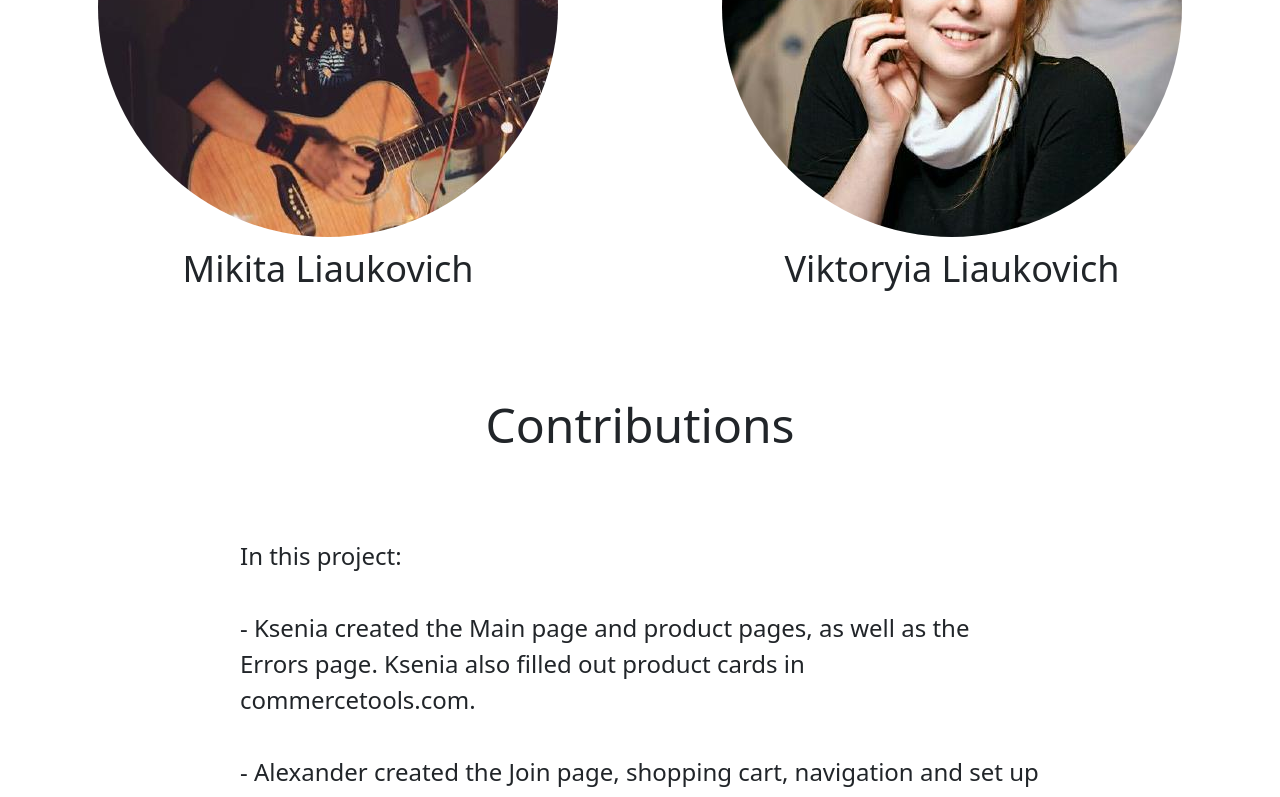
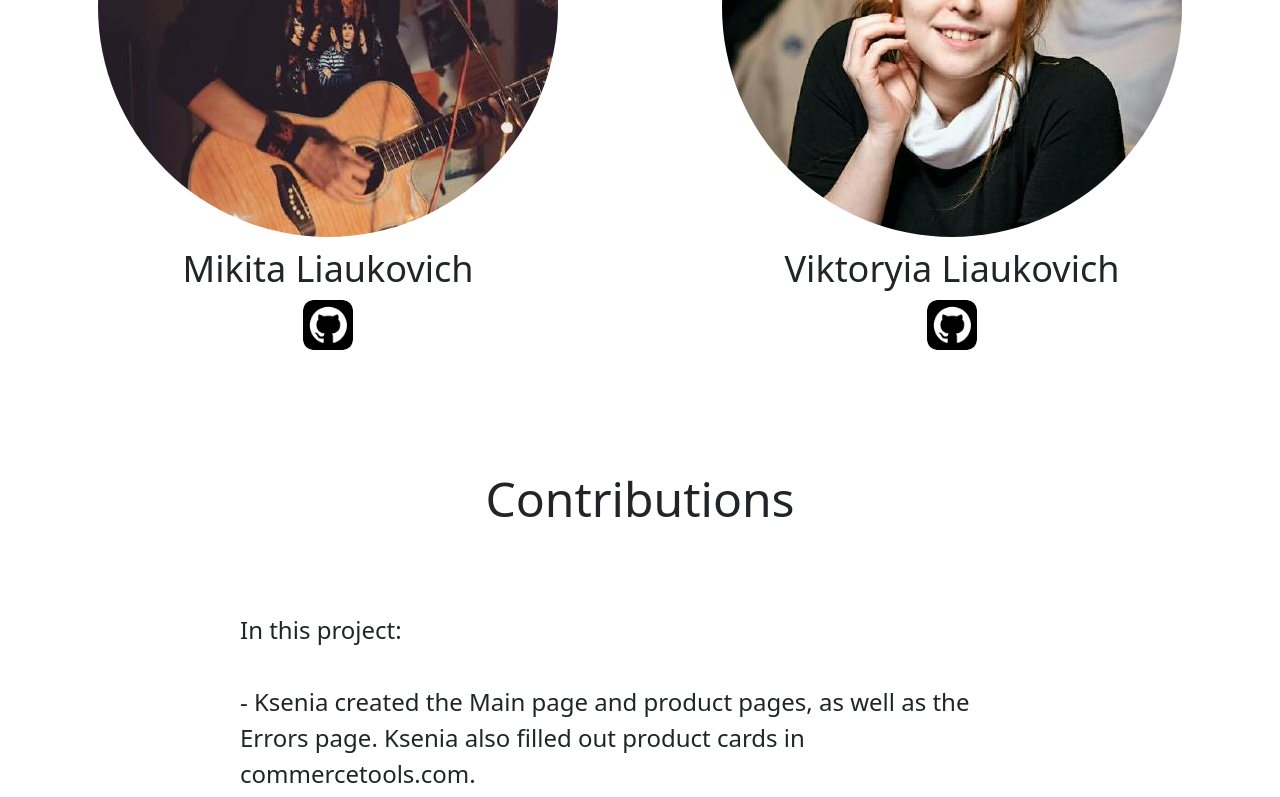
Before and after one commit to JuliaAvona/eCommerce-App, a React (Vite) app: page /about in a window 1280 px wide. Shown: the part 1537-2334 px from the top of the page. Built offline with nearby package versions, Linux system fonts and the light colour scheme.

Commit message:
feat: add link for mentors

```diff
--- a/src/pages/About/About.tsx
+++ b/src/pages/About/About.tsx
@@ -54,8 +54,8 @@ const About = () => {
       </div>
       <h2 className="title">Our mentors</h2>
       <div className={styles.wrapper}>
-        <Person name="Mikita Liaukovich" imgSrc={mikita} />
-        <Person name="Viktoryia Liaukovich" imgSrc={viktoryia} />
+        <Person name="Mikita Liaukovich" imgSrc={mikita} githubLink="https://github.com/mikita-liaukovich-epam" />
+        <Person name="Viktoryia Liaukovich" imgSrc={viktoryia} githubLink="https://github.com/viktoryia-liaukovich" />
       </div>
       <h2 className={styles.title}>Contributions</h2>
       <div className={styles.contribution}>
--- a/src/pages/About/Person/Person.tsx
+++ b/src/pages/About/Person/Person.tsx
@@ -18,18 +18,22 @@ const Person: React.FC<PersonProps> = ({ name, job, githubLink, cvLink, imgSrc,
       <img className={styles.photo} src={imgSrc} alt={`${name} Frontend Developer`} />
       <h2 className={styles.name}>{name}</h2>
       {job ? <p className={styles.job}>{job}</p> : null}
-      {githubLink && cvLink ? (
+      {githubLink || cvLink ? (
         <div className={styles.links}>
+          {githubLink ? (
             <div className={styles.gitLink}>
               <a href={githubLink} target="_blank" rel="noreferrer">
                 <img src={github} alt="github logo" className={styles.logo} />
               </a>
             </div>
+          ) : null}
+          {cvLink ? (
             <div className={styles.cvLink}>
               <a href={cvLink} target="_blank" rel="noreferrer">
                 <img src={cv} alt="cv logo" className={styles.logo} />
               </a>
             </div>
+          ) : null}
         </div>
       ) : null}
       {info ? <h6 className={styles.info}>{info}</h6> : null}
```
Lines whose indentation alone changed are shown as unchanged.
